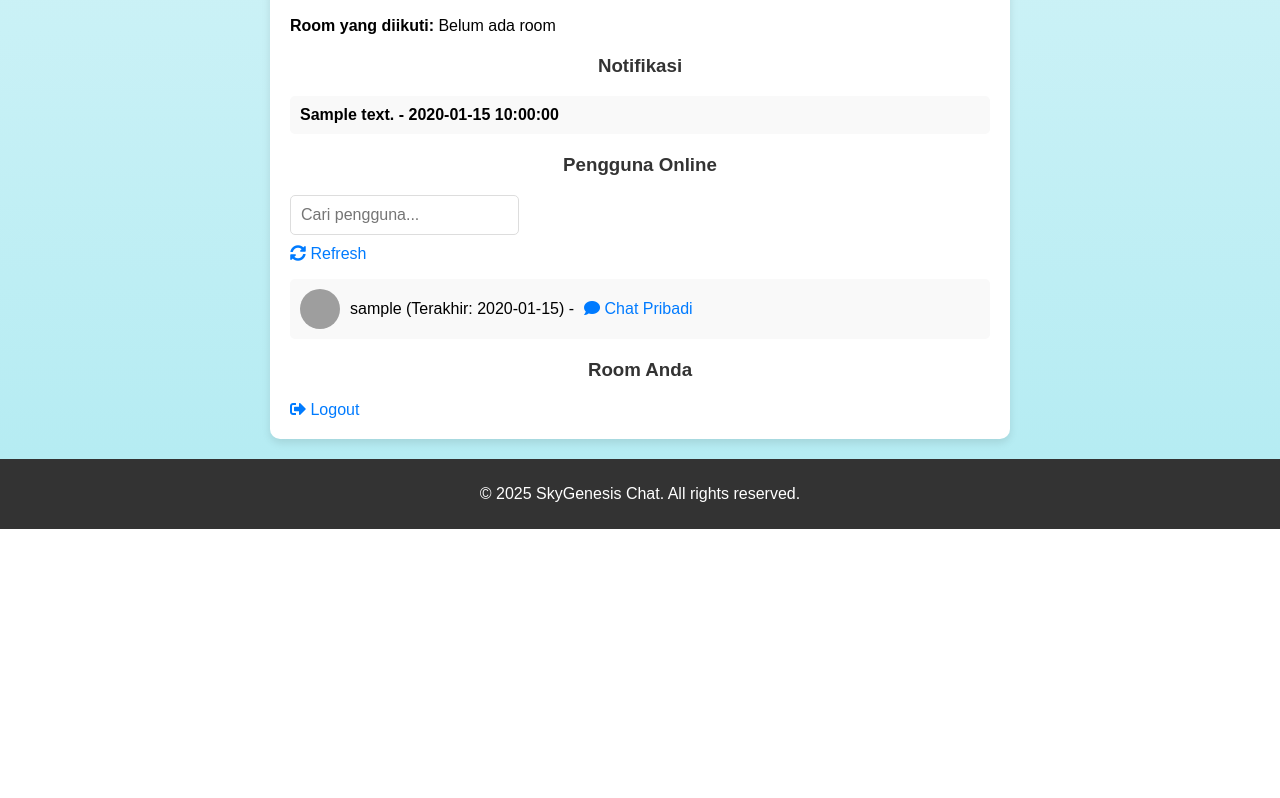
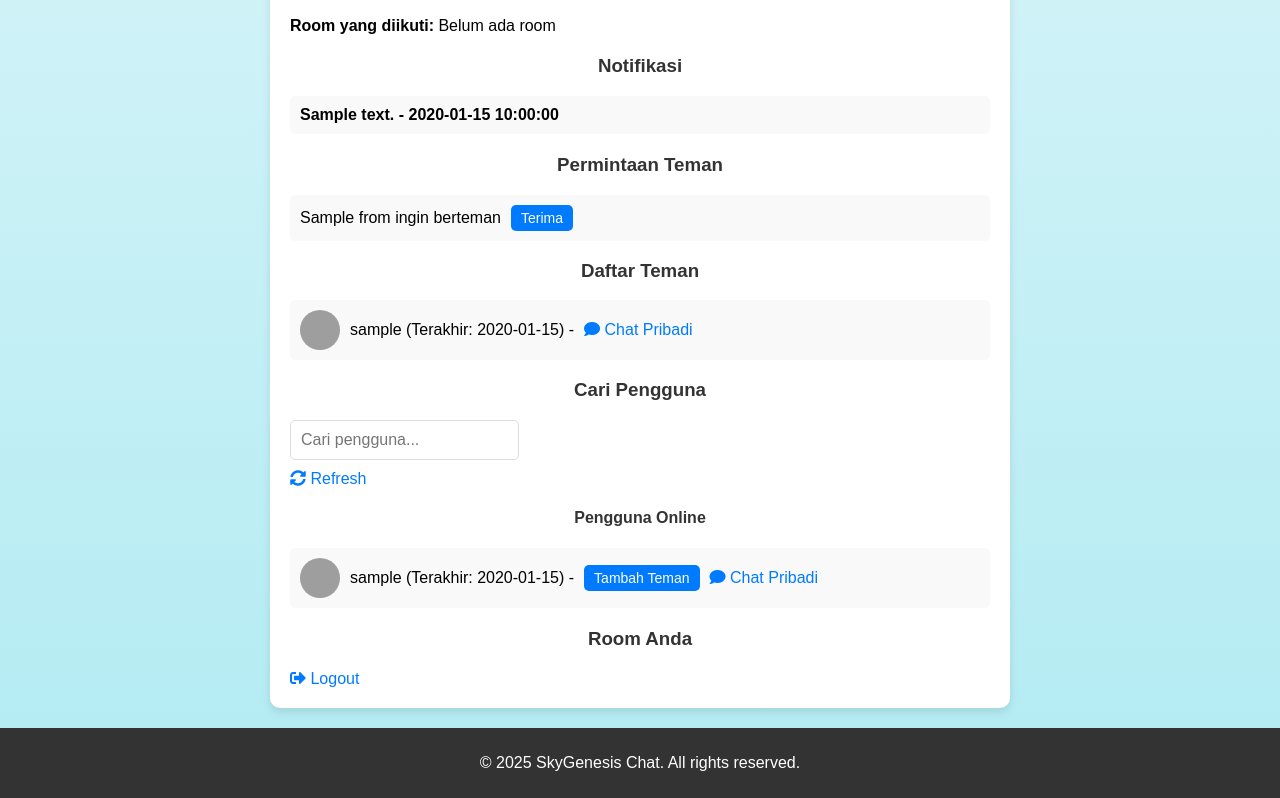
Before and after one commit to apujiono/SkyGenesis, a Python web app: template templates/dashboard.html in a window 1280 px wide. Shown: the part 471-1269 px from the top of the page. Before the commit the page ends 1000 px from the top, so only its background shows below. Run offline with Jinja, Linux system fonts and the light colour scheme; the template is opened without the code that fills it: most values are stand-ins (such as "Sample title", 1, 10 or a date in 2020); some libraries are stand-ins or nearby versions; grey boxes are pictures that could not be loaded.

Commit message:
Update dashboard.html

```diff
--- a/templates/dashboard.html
+++ b/templates/dashboard.html
@@ -21,17 +21,42 @@
       {% endfor %}
     </ul>
   </div>
+  <div class="friend-requests-section">
+    <h3>Permintaan Teman</h3>
+    <ul>
+      {% for req in friend_requests %}
+      <li>
+        {{req.from}} ingin berteman
+        <button onclick="acceptFriendRequest('{{req._id}}')" class="btn btn-small">Terima</button>
+      </li>
+      {% endfor %}
+    </ul>
+  </div>
+  <div class="friends-section">
+    <h3>Daftar Teman</h3>
+    <ul>
+      {% for friend in friends %}
+      <li>
+        <img src="{{friend.avatar and '/avatar/' + friend.username or 'https://via.placeholder.com/40'}}" alt="Avatar" class="avatar" />
+        {{friend.username}} (Terakhir: {{friend.last_seen.strftime('%Y-%m-%d %H:%M:%S')}}) -
+        <a href="{{url_for('private_chat', receiver=friend.username)}}" class="btn btn-small"><i class="fas fa-comment"></i> Chat Pribadi</a>
+      </li>
+      {% endfor %}
+    </ul>
+  </div>
   <div class="users-section">
-    <h3>Pengguna Online</h3>
+    <h3>Cari Pengguna</h3>
     <input type="text" id="search-user" placeholder="Cari pengguna..." />
     <div id="search-results"></div>
     <a href="{{url_for('refresh_users')}}" class="btn"><i class="fas fa-sync-alt"></i> Refresh</a>
+    <h4>Pengguna Online</h4>
     <ul id="online-users">
       {% for u in online_users %}
       {% if u.username != username %}
       <li>
         <img src="{{u.avatar and '/avatar/' + u.username or 'https://via.placeholder.com/40'}}" alt="Avatar" class="avatar" />
         {{u.username}} (Terakhir: {{u.last_seen.strftime('%Y-%m-%d %H:%M:%S')}}) -
+        <button onclick="addFriend('{{u.username}}')" class="btn btn-small">Tambah Teman</button>
         <a href="{{url_for('private_chat', receiver=u.username)}}" class="btn btn-small"><i class="fas fa-comment"></i> Chat Pribadi</a>
       </li>
       {% endif %}
@@ -49,7 +74,21 @@
   <a href="/" class="btn btn-logout"><i class="fas fa-sign-out-alt"></i> Logout</a>
 </div>
 <script>
-  document.getElementById("search-user").addEventListener("input", function() {
+  // Debounce untuk autocomplete
+  function debounce(func, wait) {
+    let timeout;
+    return function executedFunction(...args) {
+      const later = () => {
+        clearTimeout(timeout);
+        func(...args);
+      };
+      clearTimeout(timeout);
+      timeout = setTimeout(later, wait);
+    };
+  }
+
+  // Pencarian pengguna dengan autocomplete
+  document.getElementById("search-user").addEventListener("input", debounce(function() {
     const query = this.value;
     fetch('/search_users', {
       method: 'POST',
@@ -66,6 +105,7 @@
         <div>
           <img src="${user.avatar}" alt="Avatar" class="avatar" />
           ${user.username} (Terakhir: ${user.last_seen}) -
+          <button onclick="addFriend('${user.username}')" class="btn btn-small">Tambah Teman</button>
           <a href="/private/${user.username}" class="btn btn-small"><i class="fas fa-comment"></i> Chat</a>
         </div>
       `).join('');
@@ -74,6 +114,47 @@
       console.error('Error searching users:', error);
       document.getElementById("search-results").innerHTML = '<p>Error loading users</p>';
     });
-  });
+  }, 300));
+
+  // Fungsi untuk menambah teman
+  function addFriend(username) {
+    fetch(`/add_friend/${username}`, {
+      method: 'POST',
+      headers: { 'Content-Type': 'application/json' }
+    })
+    .then(response => response.json())
+    .then(data => {
+      if (data.success) {
+        alert('Permintaan teman terkirim!');
+      } else {
+        alert(data.error);
+      }
+    })
+    .catch(error => {
+      console.error('Error adding friend:', error);
+      alert('Gagal mengirim permintaan teman');
+    });
+  }
+
+  // Fungsi untuk menerima permintaan teman
+  function acceptFriendRequest(requestId) {
+    fetch(`/accept_friend_request/${requestId}`, {
+      method: 'POST',
+      headers: { 'Content-Type': 'application/json' }
+    })
+    .then(response => response.json())
+    .then(data => {
+      if (data.success) {
+        alert('Permintaan teman diterima!');
+        location.reload();
+      } else {
+        alert(data.error);
+      }
+    })
+    .catch(error => {
+      console.error('Error accepting friend request:', error);
+      alert('Gagal menerima permintaan teman');
+    });
+  }
 </script>
 {% endblock %}
```
